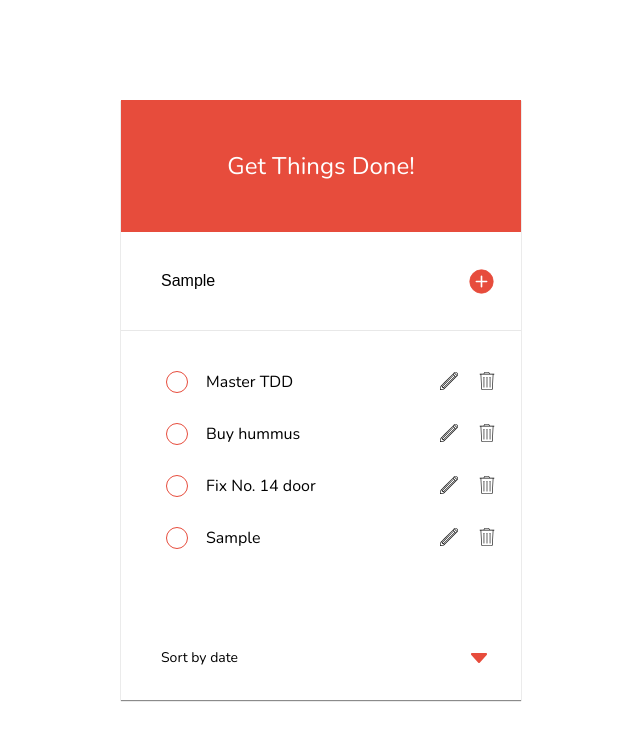
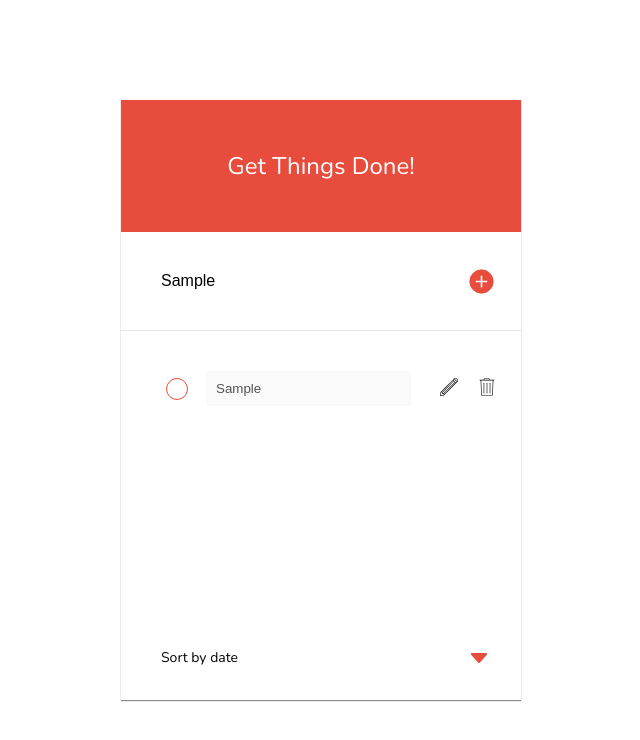
Before and after one commit to fac-12/JJJH-ToDoList, a website: page index.html in a window 1280 px wide. Both pictures are taken after typing "Sample" into the empty fields and a click on the button "Add new to do button". Shown: the whole page, without its empty margins (319-959 px from the left). Drawn offline with nearby package versions, Linux system fonts and the light colour scheme.

Commit message:
Focus working on edit button click

```diff
--- a/dom.js
+++ b/dom.js
@@ -9,9 +9,9 @@
   var sortTodos = document.getElementById('sort-todo')
 
   var state = [
-      { id: -3, description: 'Master TDD', done: false, editable: false },
-      { id: -2, description: 'Buy hummus', done: false, editable: false },
-      { id: -1, description: 'Fix No. 14 door', done: false, editable: false }
+      // { id: 0, description: 'Master TDD', done: false, editable: false },
+      // { id: 1, description: 'Buy hummus', done: false, editable: false },
+      // { id: 2, description: 'Fix No. 14 door', done: false, editable: false }
   ]; // this is our initial todoList
 
   // This function takes a todo, it returns the DOM node representing that todo
@@ -22,29 +22,39 @@
 
     var checkboxContainer = document.createElement('div');
     checkboxContainer.className = "todo-listitem-checkboxContainer";
+    checkboxContainer.setAttribute('tabindex',0);
+    checkboxContainer.setAttribute('aria-label','box to mark whether a to do has been completed');
     var tick = document.createTextNode('✓');
     checkboxContainer.appendChild(tick);
 
     checkboxContainer.addEventListener('click', function(event) {
+      todo.description = descriptionInput.value;
       var newState = todoFunctions.markTodo(state, todo.id);
       update(newState);
     })
 
     if(todo.done) {
-      checkboxContainer.className = 'todo-listitem-checkboxContainer checked';
+      checkboxContainer.classList.add('checked');
     }
     else checkboxContainer.className = 'todo-listitem-checkboxContainer';
 
     todoNode.appendChild(checkboxContainer);
 
-    // add span holding description
+    // add descriptionInput holding description
 
-    var span = document.createElement('span');
-    var todoText = document.createTextNode(todo.description);
-    span.className = "todo-listitem-text";
-    span.setAttribute('tabindex',0);
-    span.appendChild(todoText);
-    todoNode.appendChild(span);
+    var descriptionInput = document.createElement('input');
+    descriptionInput.value = todo.description;
+    descriptionInput.className = "todo-listitem-text";
+
+    if (todo.editable) {
+        descriptionInput.className = "todo-listitem-text edit";
+        descriptionInput.removeAttribute('disabled');
+    }
+    else descriptionInput.setAttribute('disabled','')
+
+
+
+    todoNode.appendChild(descriptionInput);
 
     // this adds the edit button
     var editButtonNode = document.createElement('button');
@@ -58,19 +68,22 @@
     editButtonNode.appendChild(editButtonImage);
     editButtonNode.className = "todo-listitem-editButton";
 
-    span.setAttribute("contenteditable", todo.editable);
+
     editButtonNode.addEventListener('click', function(event) {
-        todo.description = span.innerText;
+        todo.description = descriptionInput.value;
         var newState = todoFunctions.makeEditableTodo(state, todo.id);
         update(newState);
+
+        var input = document.getElementsByClassName('todo-listitem-text')[todo.id-1];
+        // Weird hack because 'todo' here is the old todo so editable state updates one step behind
+        if(!todo.editable) input.focus();
     });
-    if (span.contentEditable === "true") {
-        editButtonNode.innerText = "Done";
-        span.className = "todo-listitem-text edit";
-    }
+
+    if(todo.editable) editButtonNode.innerText = "Done";
+
     todoNode.appendChild(editButtonNode);
 
-    if (todo.done) span.className = 'strike todo-listitem-text';
+    if (todo.done) descriptionInput.classList.add('strike');
 
     // this adds the delete button
     var deleteButtonNode = document.createElement('button');
@@ -145,6 +158,7 @@
 
       // you may want to add a class for css
       container.replaceChild(todoListNode, container.firstChild);
+      console.log('State re-rendered');
   };
 
   if (container) renderState(state);
--- a/style.css
+++ b/style.css
@@ -91,6 +91,8 @@ body {
   margin-right: auto;
   width: 50%;
   overflow-wrap: break-word;
+  padding: 10px 10px;
+  border: none;
 }
 
 .todo-listitem-deleteIcon {
```
Also changed, not shown: index.html (+1 -1 lines).
